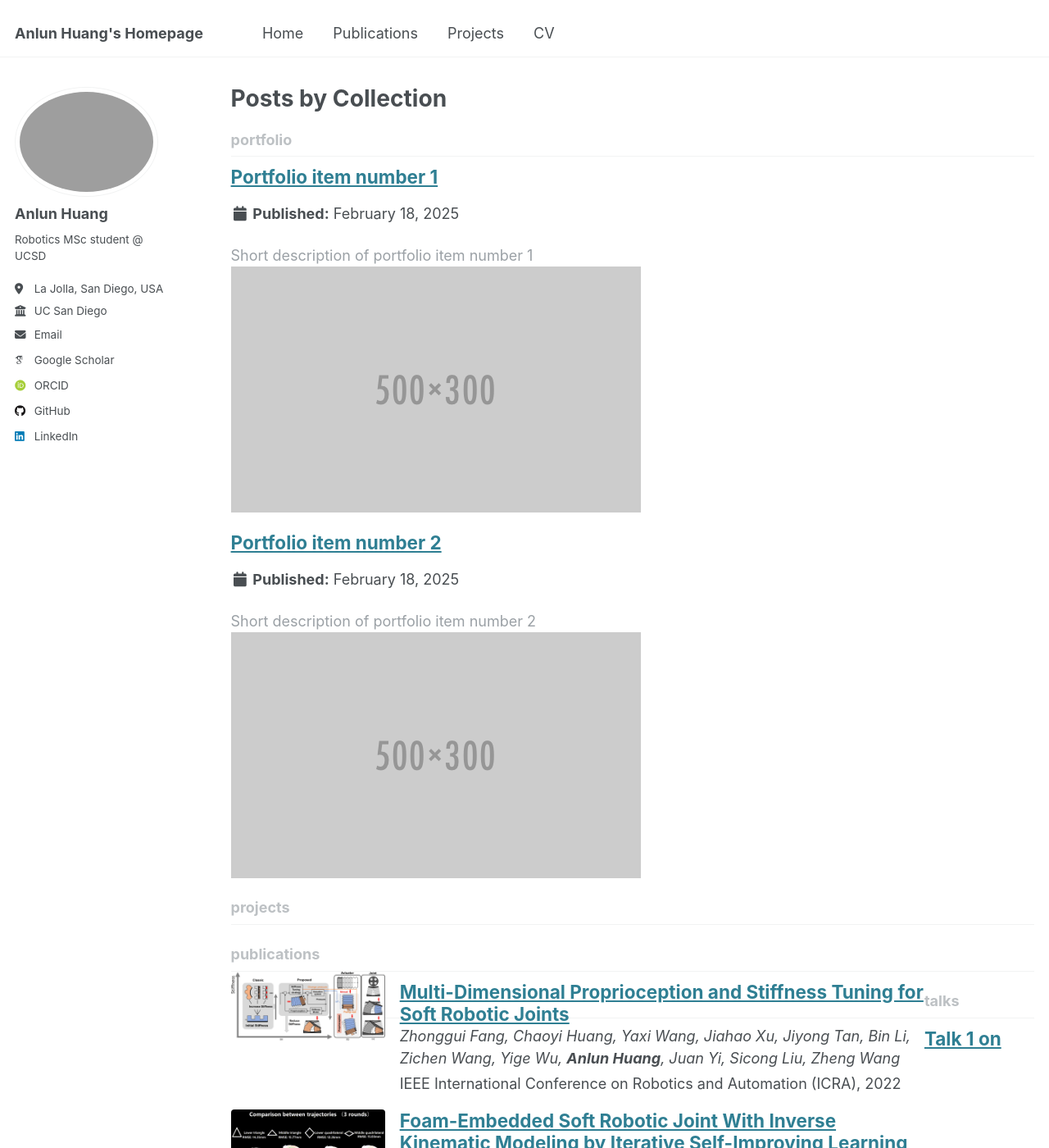
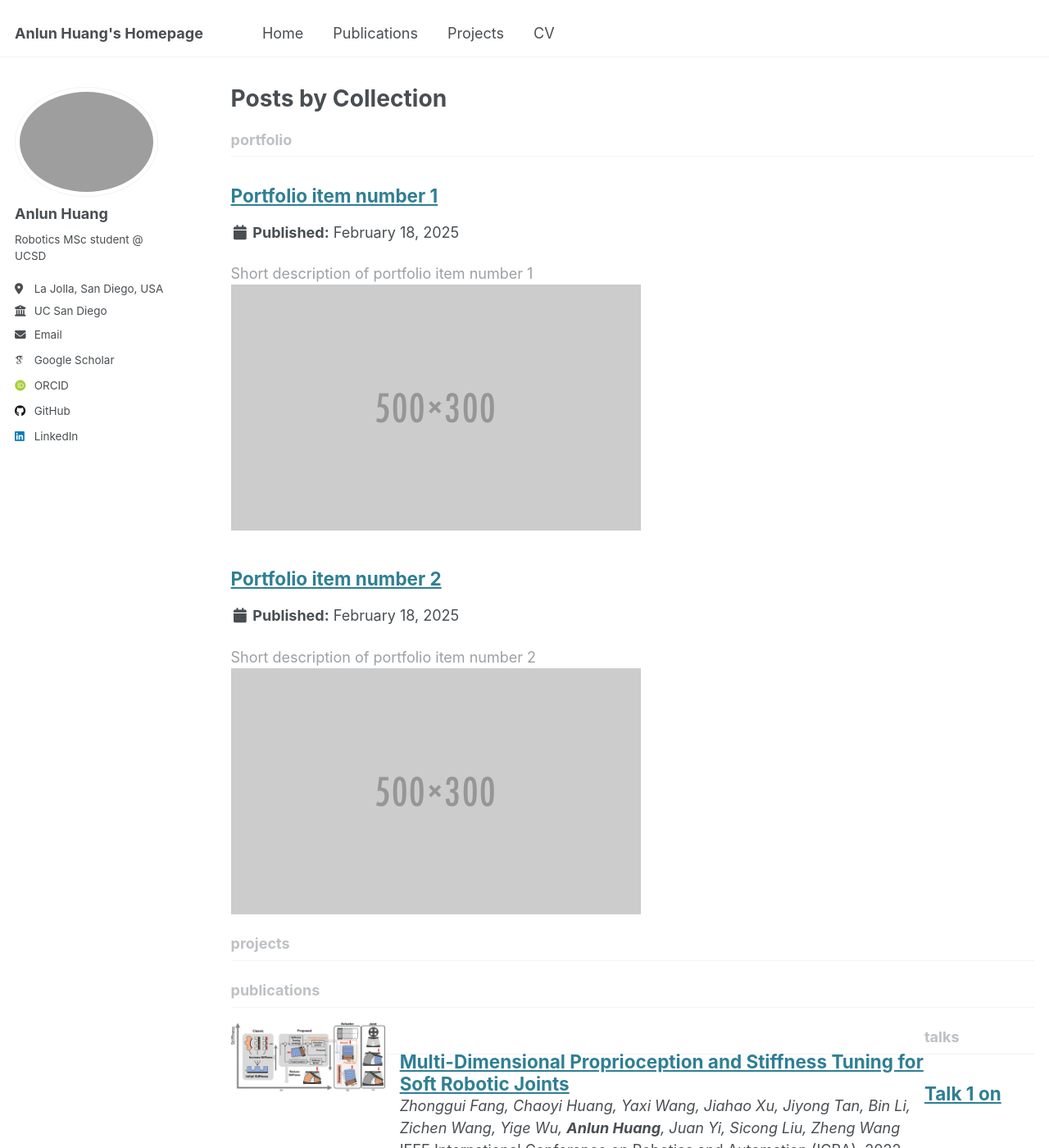
Before and after one commit to AllenHuangGit/AllenHuangGit.github.io, a Jekyll site: the page built from _pages/collection-archive.html, in a window 1280 px wide and 1400 px high. Shown: the whole window at 82% size. Built offline with Jekyll 4.4.1, drawn with Linux system fonts in a browser that asks for light colours; some web fonts are replaced.

Commit message:
modified:   _includes/archive-single.html 	modified:   _sass/layout/_archive.scss

```diff
--- a/_includes/archive-single.html
+++ b/_includes/archive-single.html
@@ -38,10 +38,10 @@
       </h2>
 
       {% if post.collection == 'publications' or post.collection == 'projects' %}
-      <p class="archive__item-authors">
+      <div class="archive__item-authors">
         <i>{{ post.authors | markdownify | remove: '<p>' | remove: '</p>' }}</i>
-      </p>
-      <p class="archive__item-paperinfo">
+      </div>
+      <div class="archive__item-paperinfo">
         {{ post.venue }}
         {% if post.pdfurl %}
           <a href="{{ post.pdfurl }}">[PDF]</a>
@@ -55,7 +55,7 @@
         {% if post.videourl %}
           <a href="{{ post.videourl }}">[Video]</a>
         {% endif %}
-      </p>
+      </div>
       {% endif %}
 
       {% if post.read_time %}
--- a/_sass/layout/_archive.scss
+++ b/_sass/layout/_archive.scss
@@ -28,19 +28,18 @@
 }
 
 .archive__subtitle {
-  margin: 1.414em 0 0;
+  margin: 1.414em 0 1.0em;
   padding-bottom: 0.5em;
   font-size: $type-size-5;
   color: var(--global-text-color-light);
   border-bottom: 1px solid var(--global-border-color);
 
   + .list__item .archive__item-title {
-    margin-top: 0.5em;
+    margin-top: 1.5em;
   }
 }
 
 .archive__item-title {
-  margin-top: 0.25em;
   margin-bottom: 0.25em;
   font-family: $sans-serif-narrow;
 
@@ -53,7 +52,7 @@
 .page__content {
 
 .archive__item-title {
-    margin-top: 1.25em;
+    margin-top: 1em;
     border-bottom: none;
 }
 }
```
